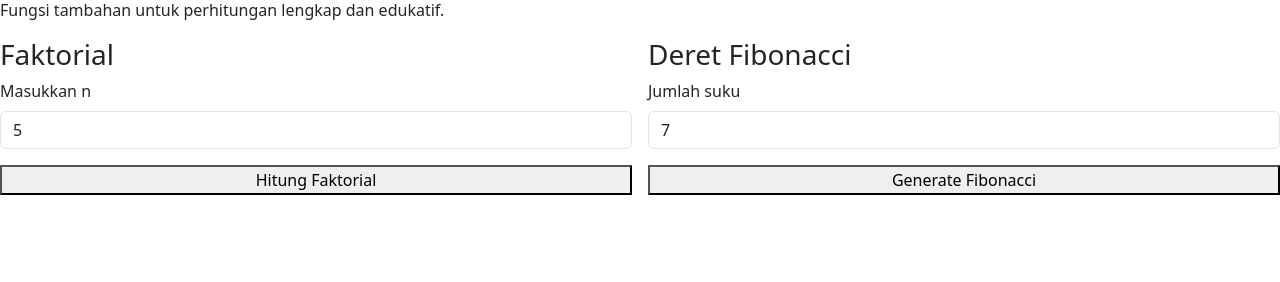
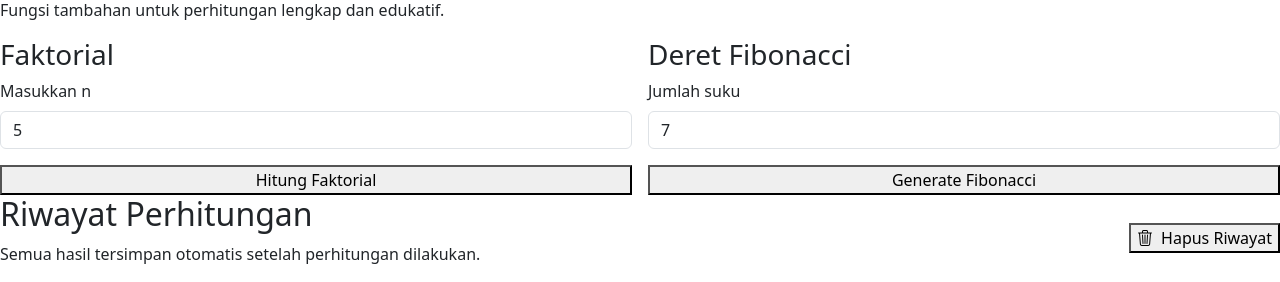
Before and after one commit to dodi397/Kalkulator-Canggih, a Flask app: page / in a window 1280 px wide. Shown: the part 1336-1618 px from the top of the page. Before the commit the page ends 1531 px from the top, so only its background shows below. Run offline with Flask 3, Linux system fonts and the light colour scheme.

Commit message:
Menambahkan tab riwayat perhitungan untuk menampilkan semua hasil kalkulasi yang tersimpan secara otomatis dan menyediakan tombol untuk menghapus seluruh riwayat

```diff
--- a/templates/base.html
+++ b/templates/base.html
@@ -309,3 +309,30 @@
               </div>
             </div>
           </div>
+
+          <div id="tab-history" class="tab-panel">
+            <div class="panel-card">
+              <div class="panel-head d-flex justify-content-between align-items-center">
+                <div>
+                  <h2>Riwayat Perhitungan</h2>
+                  <p>Semua hasil tersimpan otomatis setelah perhitungan dilakukan.</p>
+                </div>
+                <button id="clearHistoryBtn" class="danger-btn" type="button"><i class="bi bi-trash3 me-2"></i>Hapus Riwayat</button>
+              </div>
+
+              <div id="historyList" class="history-list">
+                {% for item in history %}
+                  <div class="history-item">
+                    <div class="history-icon"><i class="bi bi-clock"></i></div>
+                    <div class="history-content">
+                      <div class="history-title">{{ item.title }}</div>
+                      <div class="history-formula">{{ item.formula }}</div>
+                      <div class="history-meta">{{ item.module }} • {{ item.time }}</div>
+                    </div>
+                    <div class="history-result">{{ item.result }}</div>
+                  </div>
+                {% endfor %}
+              </div>
+            </div>
+          </div>
+        </div>
```
